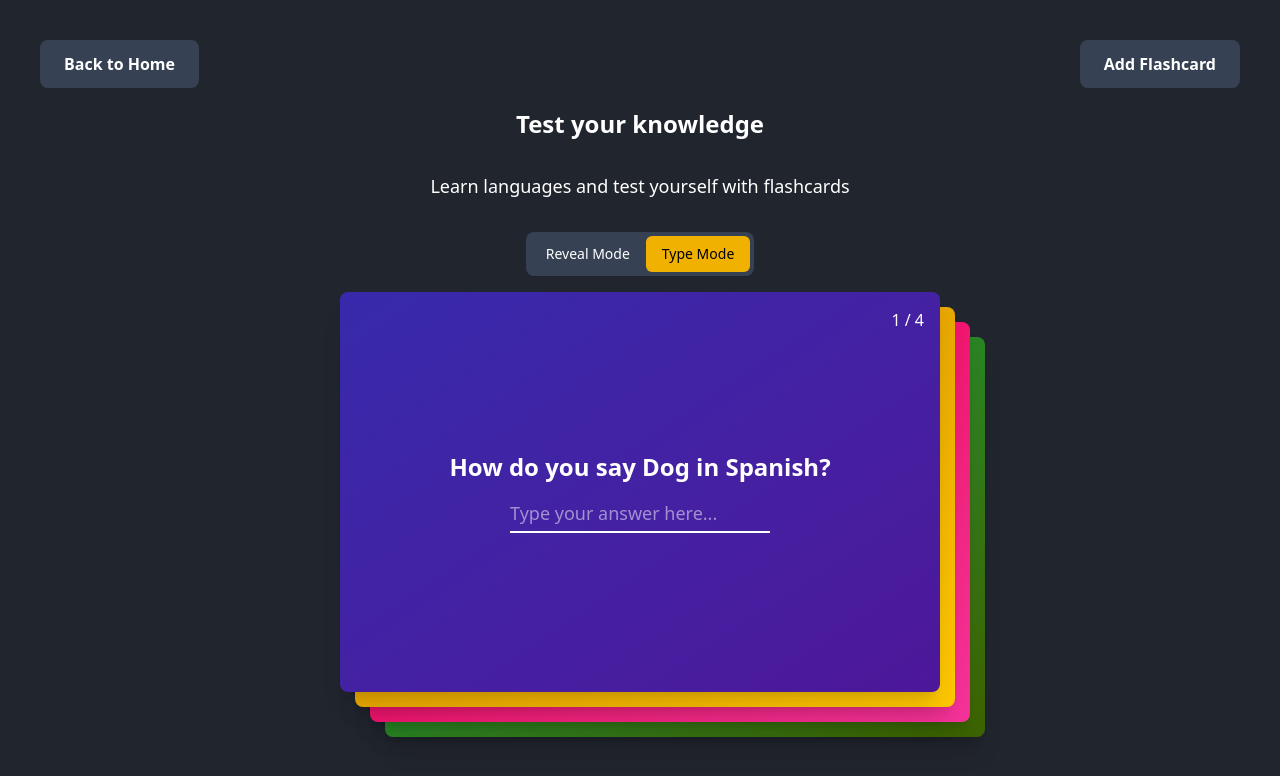
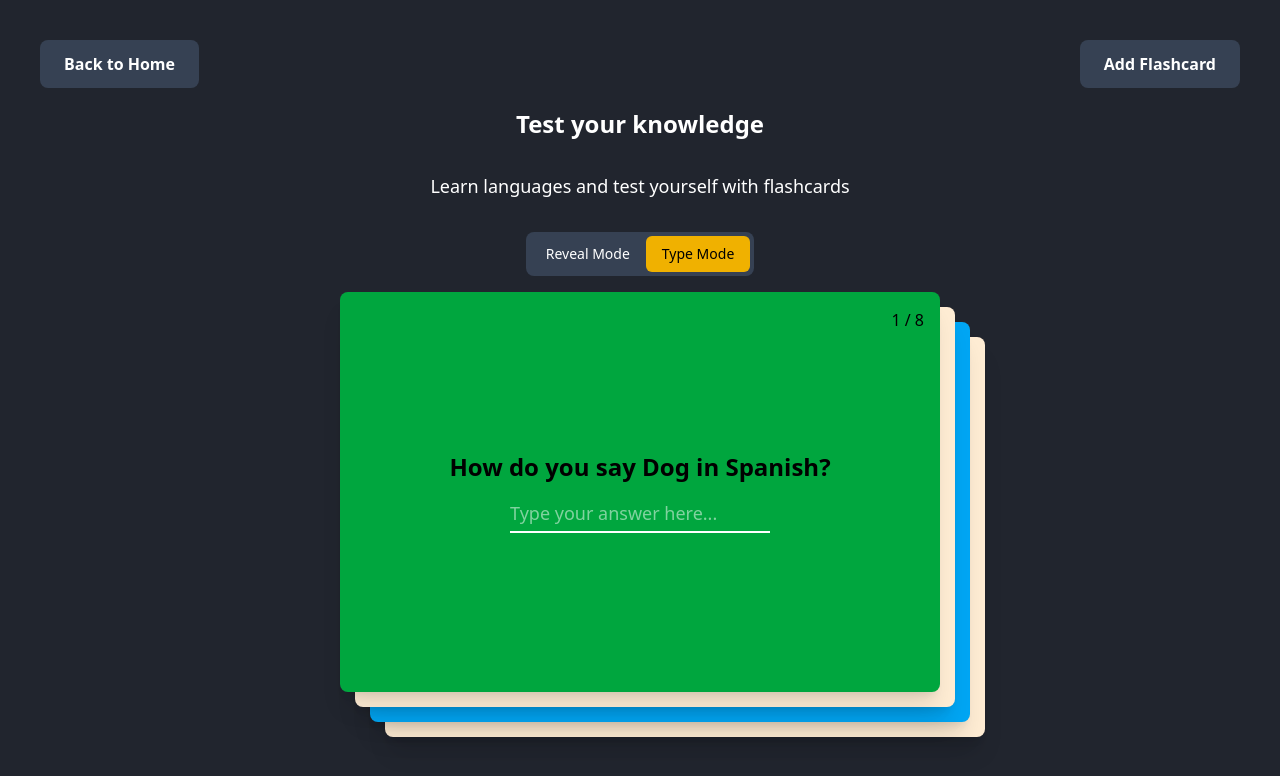
Before and after one commit to AndyBeable/idioma, a React (Vite) app: page /flashcards in a window 1280 px wide. Shown: the top 776 px of the page. Built offline with nearby package versions, Linux system fonts and the light colour scheme; no server answers.

Commit message:
updates flashcard styles

```diff
--- a/src/components/CreateFlashCardModal.jsx
+++ b/src/components/CreateFlashCardModal.jsx
@@ -6,10 +6,14 @@ function CreateFlashCardModal({ isOpen, setIsOpen, flashcards, setFlashcards })
   const [answer, setAnswer] = useState('')
 
   const colorClasses = [
-    'bg-gradient-to-br from-indigo-800 to-violet-900',
-    'bg-gradient-to-br from-yellow-600 to-yellow-400',
-    'bg-gradient-to-br from-rose-600 to-pink-500',
-    'bg-gradient-to-br from-green-600 to-lime-800'
+    'bg-green-600',
+    'bg-orange-100',
+    'bg-sky-500',
+    'bg-orange-100',
+    'bg-rose-600',
+    'bg-orange-500',
+    'bg-red-300',
+    'bg-amber-400',
   ]
 
   // Reset form when modal opens/closes
--- a/src/components/Flashcard.jsx
+++ b/src/components/Flashcard.jsx
@@ -31,7 +31,7 @@ function Flashcard({
 
   return (
     <div
-      className={`flex flex-col items-center justify-center w-[400px] h-[300px] lg:w-[600px] lg:h-[400px] rounded-lg p-4 shadow-xl text-white ${flashcard.colorClass}`}
+      className={`flex flex-col items-center justify-center w-[400px] h-[300px] lg:w-[600px] lg:h-[400px] rounded-lg p-4 shadow-xl text-black ${flashcard.colorClass}`}
     >
       <div className="absolute top-4 right-4 z-10">{currentIndex} / {totalCards}</div>
       <h1 className="text-2xl font-bold mb-4">{flashcard.question}</h1>
@@ -51,7 +51,7 @@ function Flashcard({
         <p className="text-sm mb-4">Correct answer: {flashcard.answer}</p>
         <button
           onClick={handleNextCard}
-          className="bg-white text-black px-4 py-2 rounded-lg"
+          className="bg-gray-900 text-white px-4 py-2 rounded-lg hover:bg-gray-800 transition-colors"
         >
           Next Card
         </button>
@@ -76,7 +76,7 @@ function Flashcard({
     // Reveal mode
     isInteractive && (
       <button
-        className="bg-white text-black px-4 py-2 rounded-lg"
+        className="bg-gray-900 text-white px-4 py-2 rounded-lg hover:bg-gray-800 transition-colors"
         onClick={
           isAnswerVisible
             ? handleNext
--- a/src/pages/Flashcards.jsx
+++ b/src/pages/Flashcards.jsx
@@ -8,25 +8,49 @@ const defaultFlashcards = [
     id: 1,
     question: 'How do you say Dog in Spanish?',
     answer: 'Perro',
-    colorClass: 'bg-gradient-to-br from-indigo-800 to-violet-900',
+    colorClass: 'bg-green-600',
   },
   {
     id: 2,
     question: 'How do you say Cat in Spanish?',
     answer: 'Gato',
-    colorClass: 'bg-gradient-to-br from-yellow-600 to-yellow-400',
+    colorClass: 'bg-orange-100',
   },
   {
     id: 3,
     question: 'How do you say Bird in Spanish?',
     answer: 'Pájaro',
-    colorClass: 'bg-gradient-to-br from-rose-600 to-pink-500',
+    colorClass: 'bg-sky-500',
   },
   {
     id: 4,
     question: 'How do you say Apple in Spanish?',
     answer: 'Manzana',
-    colorClass: 'bg-gradient-to-br from-green-600 to-lime-800',
+    colorClass: 'bg-orange-100',
+  },
+  {
+    id: 5,
+    question: 'How do you say Hello in Spanish?',
+    answer: 'Hola',
+    colorClass: 'bg-rose-600',
+  },
+  {
+    id: 6,
+    question: 'How do you say How are you in Spanish?',
+    answer: '¿Cómo estás?',
+    colorClass: 'bg-orange-500',
+  },
+  {
+    id: 7,
+    question: 'How do you say How old are you in Spanish?',
+    answer: '¿Cuántos años tienes?',
+    colorClass: 'bg-red-300',
+  },
+  {
+    id: 8,
+    question: 'How do you say Goodbye in Spanish?',
+    answer: 'Adiós',
+    colorClass: 'bg-amber-400',
   },
 ]
 
@@ -42,6 +66,9 @@ function Flashcards() {
   const [isAnswerVisible, setIsAnswerVisible] = useState(false)
   const [isOpen, setIsOpen] = useState(false)
   const [studyMode, setStudyMode] = useState('type')
+  const [currentCardNumber, setCurrentCardNumber] = useState(1)
+
+  const currentIndex = currentCardNumber
 
   // Save flashcards to localStorage whenever they change
   useEffect(() => {
@@ -53,15 +80,17 @@ function Flashcards() {
   }, [flashcards])
 
   function handleNext() {
-
     setIsAnswerVisible(false)
+    setCurrentCardNumber(prev => prev + 1)
     setCardQueue((prevQueue) => {
       const [first, ...rest] = prevQueue
       return [...rest, first]
     })
   }
 
-  const currentIndex = 1
+
+
+
 
   return (
     <div className="relative flex flex-col justify-center items-center h-screen">
```
